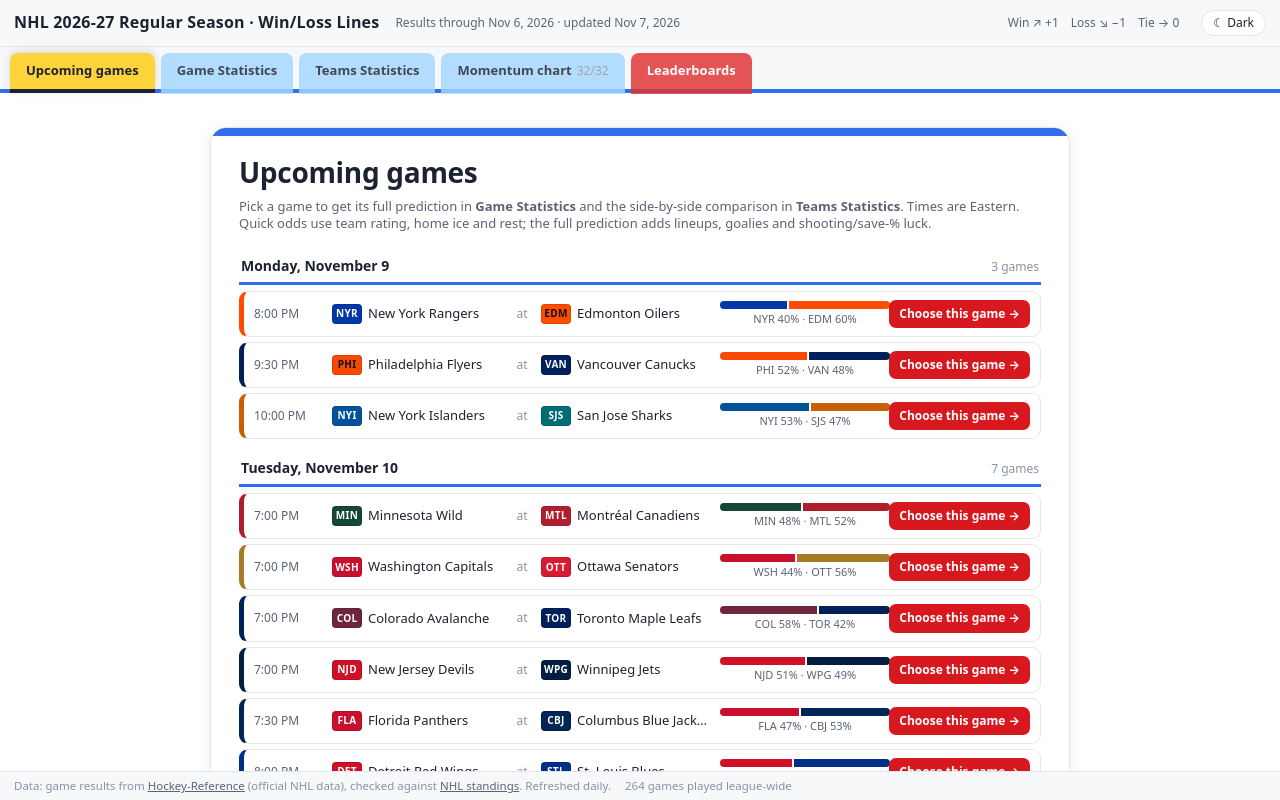
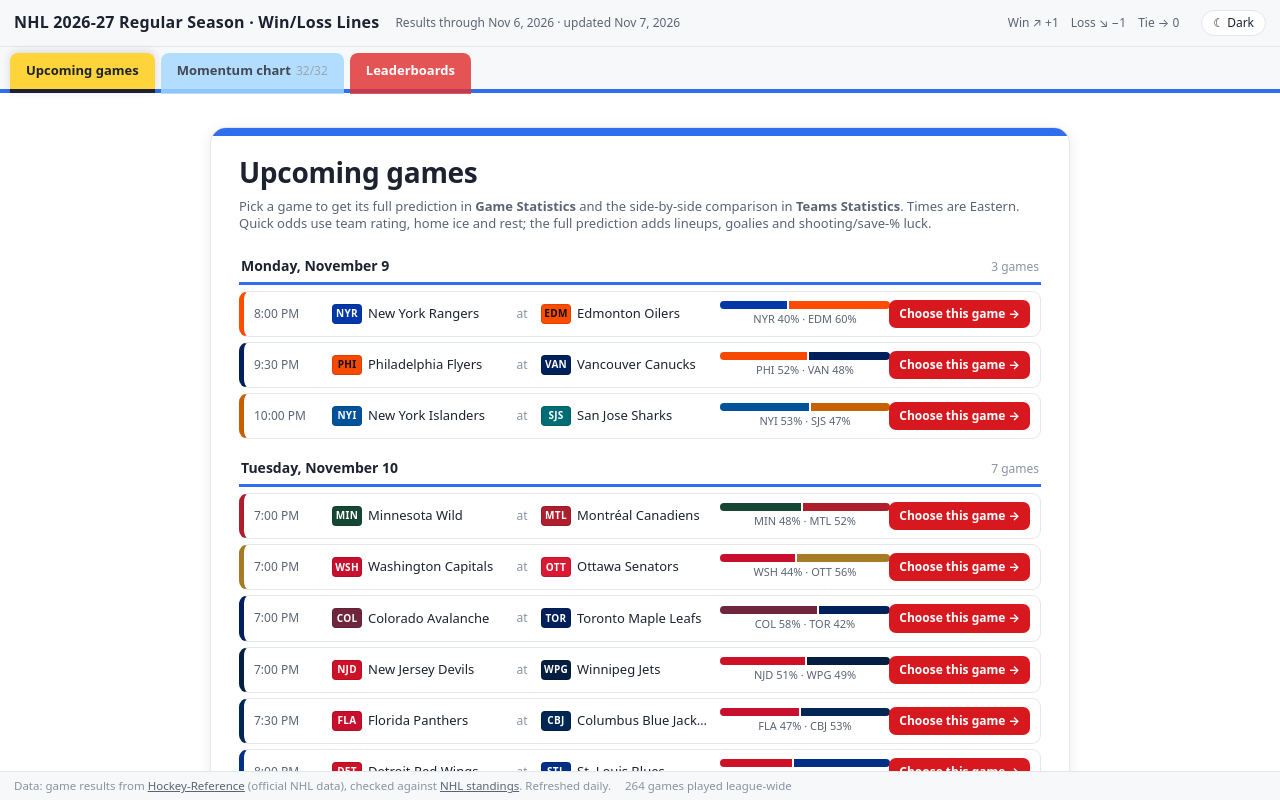
Before and after one commit to NorthernJeff/nhl-predictions-data, a plain HTML site: page index.html in a window 1280 px wide. Drawn offline with Linux system fonts and the light colour scheme.

Commit message:
Hide statistics tabs until a game is chosen
Co-Authored-By: Claude Opus 5.5 <noreply@anthropic.com>
Claude-Session: https://claude.ai/code/session_01Wa3dTt11eE3zkHfevAcZhR

```diff
--- a/index.html
+++ b/index.html
@@ -24,6 +24,7 @@ nav.tabs a[data-tab=stats],nav.tabs a[data-tab=compare]{background:#a5d8ff}
 .dv{color:var(--ink);font-weight:700;font-size:14px}
 .avgnote{color:var(--ink);font-weight:800}
 nav.tabs a[data-tab=chart]{background:#a5d8ff}
+body:not(.picked) nav.tabs a[data-tab=stats],body:not(.picked) nav.tabs a[data-tab=compare]{display:none}
 nav.tabs a.on{opacity:1;font-weight:700;border-bottom-color:#1c2230!important;box-shadow:0 -2px 8px rgba(0,0,0,.12)}nav.tabs a.on{border-bottom:4px solid #111;margin-bottom:0}
 .toolbar{background:linear-gradient(90deg,rgba(200,16,46,.05),rgba(0,40,104,.05) 50%,rgba(0,104,71,.05))}
 .toolbar .abtn.on{background:linear-gradient(120deg,#C8102E,#041E42);color:#fff;border-color:transparent}
@@ -540,7 +541,8 @@ function nextMeetingHTML(a,b){const ms=meetings(a,b);
   if(!ms.length)return`<div class="nextm">These two teams don't meet again this regular season. Pick the home team under Home Team Advantage.</div>`;
   const n=ms[0];return`<div class="nextm"><span>Next meeting:</span><b>${fdate(n[0],{weekday:"long",month:"long",day:"numeric"})} · ${n[1]} ET</b><span>${mini(n[2])} at ${mini(n[3])}</span><span style="color:var(--ink2)">— ${T[n[3]].name} set as home team</span>
     ${ms.length>1?`<span class="chips">Later: ${ms.slice(1).map(g=>`<span class="chip">${fdate(g[0],{month:"short",day:"numeric"})} · at ${mini(g[3])}</span>`).join("")}</span>`:""}</div>`}
-function pickGame(a,h){cmp=[a,h];store.set("cmp",cmp);
+let gamePicked=false;
+function pickGame(a,h){gamePicked=true;document.body.classList.add("picked");cmp=[a,h];store.set("cmp",cmp);
   // the Momentum chart switches to the two teams in the chosen game (the user can still change it freely afterwards)
   selected=new Set([a,h]);soloTeam=null;changed();lastPairKey=null;homeTeam=h;store.set("home",h);document.getElementById("stats").scrollTop=0;document.getElementById("compare").scrollTop=0;if(location.hash!=="#stats")location.hash="stats";else showTab("stats")}
 function upcomingHTML(collapsed){const up=upcoming();if(!up.length)return"";const days=[...new Set(up.map(g=>g[0]))].slice(0,3);
@@ -837,7 +839,7 @@ function renderLeaders(){const el=document.getElementById("leaders");if(curTab!=
 // ----- tabs -----
 let curTab="home";
 const PANES={home:"paneHome",chart:"paneChart",stats:"paneStats",compare:"paneCompare",leaders:"paneLeaders"};
-function showTab(t){if(!PANES[t])t="home";curTab=t;
+function showTab(t){if(!PANES[t])t="home";if((t==="stats"||t==="compare")&&!gamePicked)t="home";curTab=t;
   for(const k in PANES)document.getElementById(PANES[k]).classList.toggle("on",k===t);
   document.querySelectorAll("nav.tabs a").forEach(a=>a.classList.toggle("on",a.dataset.tab===t));
   if(t==="chart")requestAnimationFrame(resize);if(t==="stats"||t==="compare")renderStats();if(t==="leaders")renderLeaders();if(t==="home")renderHome()}
```
